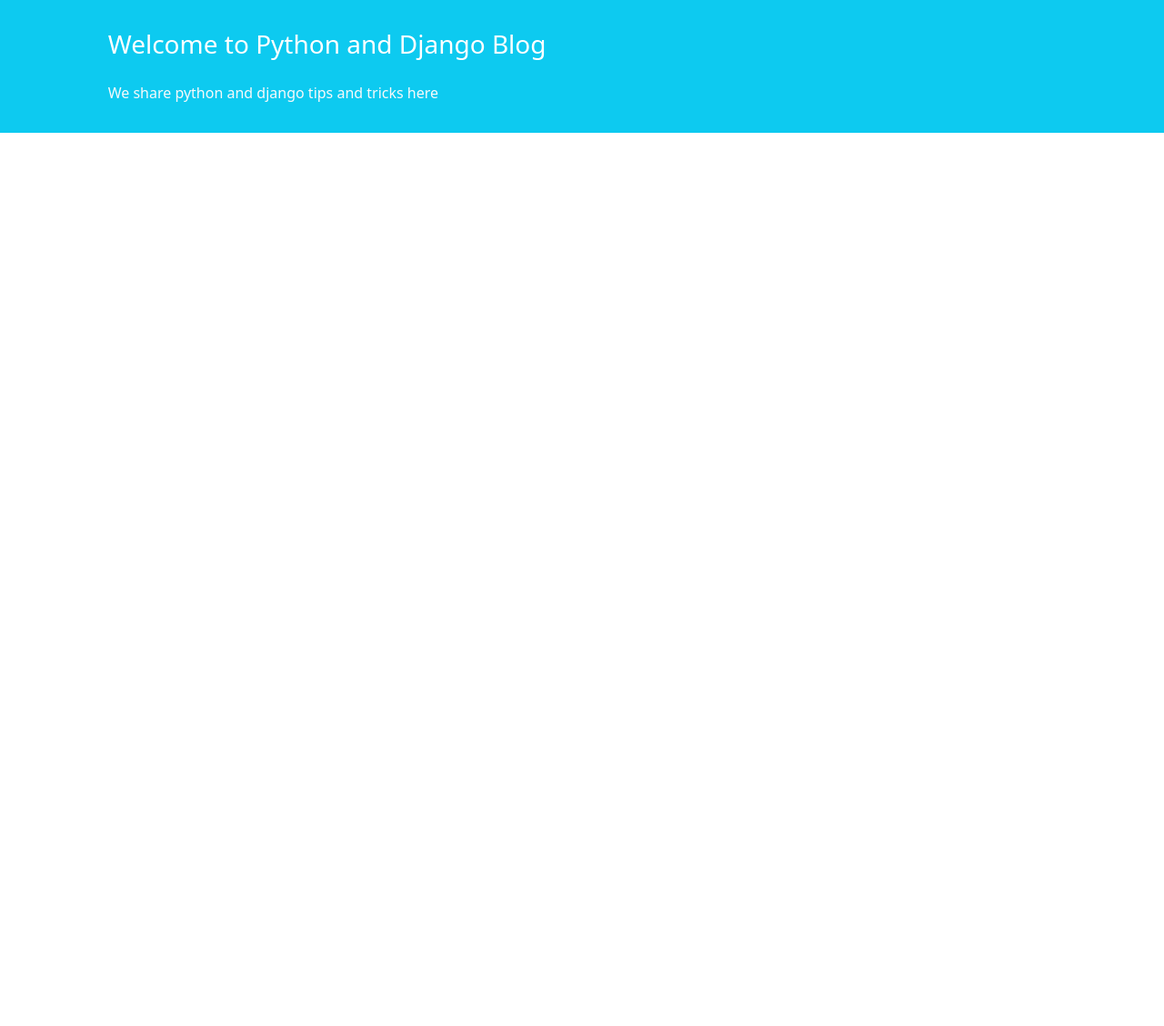
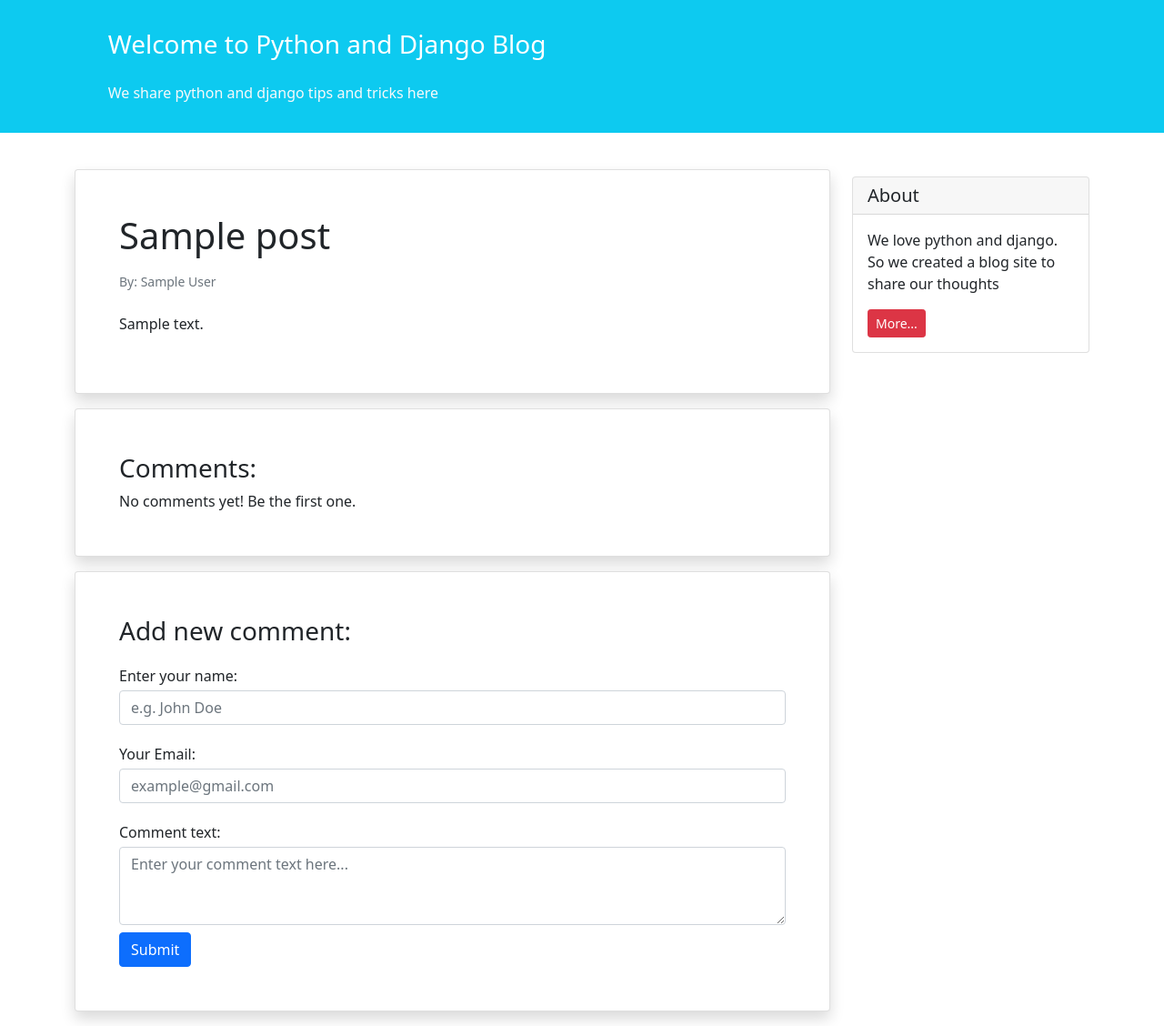
Before and after one commit to THEFRN/first_django_project, a Django app: template blog/templates/blog/detail_view.html in a window 1280 px wide. Shown: the part 56-1184 px from the top of the page at 91% size. Before the commit the page ends 202 px from the top, so only its background shows below. Run offline with Django 4.2, Linux system fonts and the light colour scheme; the template is opened without the code that fills it: most values are stand-ins (such as "Sample title", 1, 10 or a date in 2020).

Commit message:
corrected some mistakes

```diff
--- a/blog/templates/blog/detail_view.html
+++ b/blog/templates/blog/detail_view.html
@@ -1,17 +1,21 @@
 {% extends '_base.html' %}
 {% block title %}
-    Post {{ post.id }}
+    Post No{{ post.id }}
 {% endblock title %}
-
-{% block contetnt %}
+{% block content %}
     <div class="container mt-4">
         <div class="row">
             <div class="col-9">
 
                 <div class="card shadow my-3 p-5">
                     <h1>{{ post.title }}</h1>
-                    <p class="small text-muted mt-2">By: {{ post.author }}</p>
+                    <p class="small text-muted mt-2">By: {{ post.author}}</p>
                     <p class="mt-2">{{ post.text}}</p>
+                    <div>
+{#                        <a href="{% url 'post_update' post.id%}" class="btn btn-sm btn-warning">Edit</a>#}
+{#                        <a href="{% url 'delete_post' post.id%}" class="btn btn-sm btn-danger">Delete Post</a>#}
+
+                    </div>
                 </div>
 
                 <div class="card shadow my-3 p-5">
@@ -56,4 +60,4 @@
             </div>
         </div>
     </div>
-{% endblock contetnt %}
+{% endblock content %}
--- a/blog/views.py
+++ b/blog/views.py
@@ -23,4 +23,4 @@
 
 class CreatePost(generic.CreateView):
     form_class = PostForm
-    template_name = None
+    template_name = 'blog/create_post.html'
```
